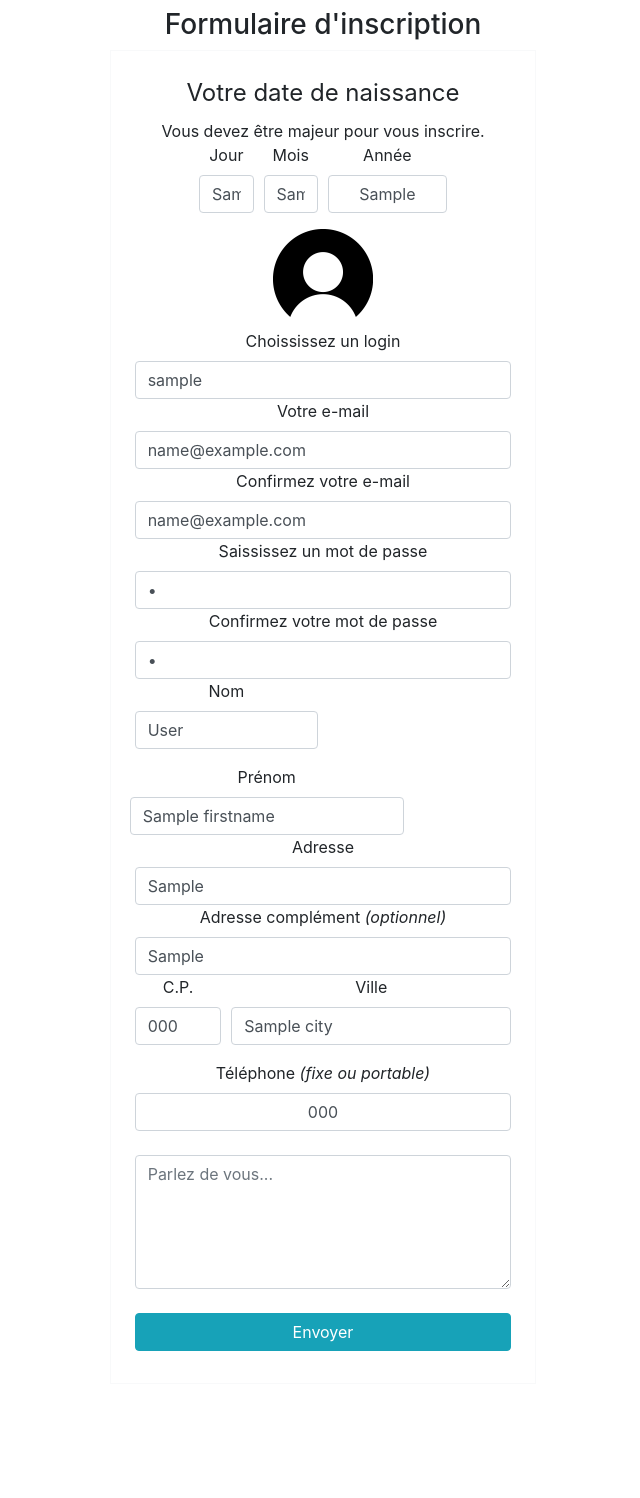
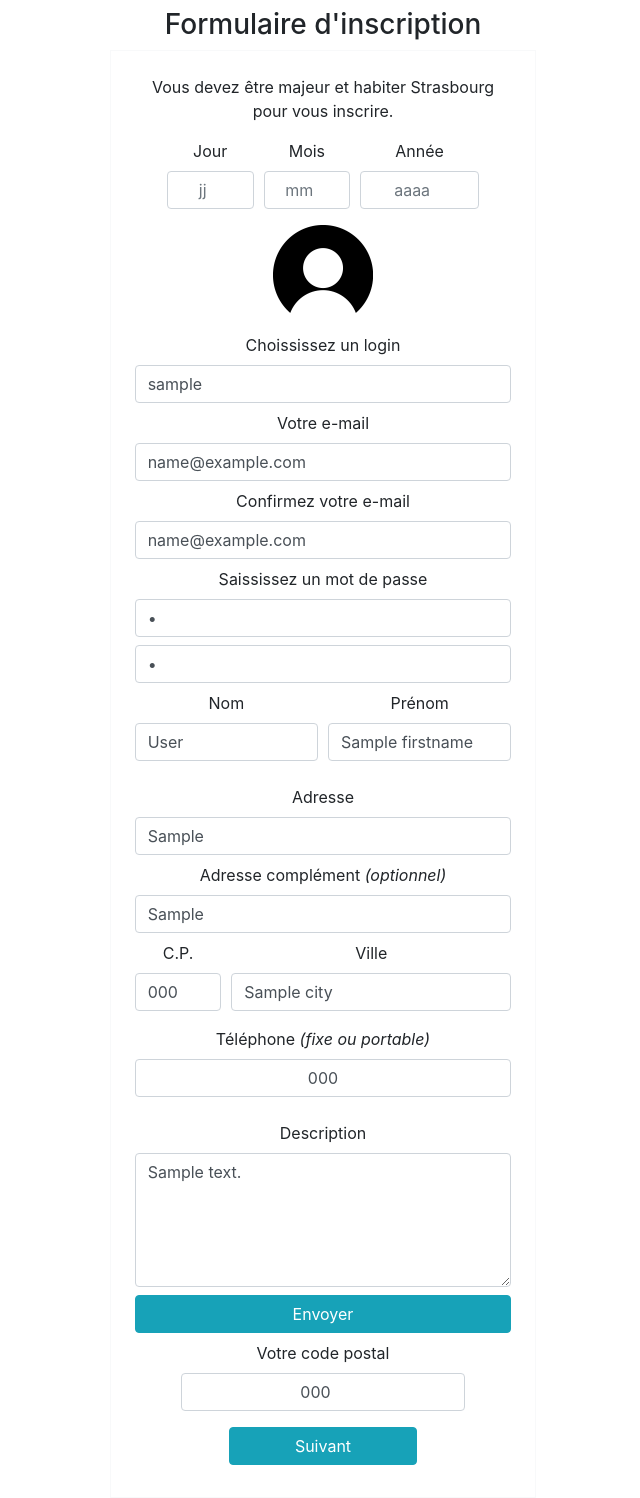
Before and after one commit to eFrederic67/Strashelp, a PHP site: template src/View/Session/signup.html.twig in a window 1280 px wide. Shown: the whole page, without its empty margins (317-957 px from the left). Before the commit the page ends 1351 px from the top, so only its background shows below. Run offline with PHP 8.4, Linux system fonts and the light colour scheme; the template is opened without the code that fills it: most values are stand-ins (such as "Sample title", 1, 10 or a date in 2020); some libraries are stand-ins or nearby versions.

Commit message:
mise à jour du système d'inscription

```diff
--- a/src/View/Session/signup.html.twig
+++ b/src/View/Session/signup.html.twig
@@ -1,198 +1,148 @@
 {% extends 'layout.html.twig' %}
 
 {% block content %}
+<script>
 
-<div class="signup" id="signup" style="display: {{display}};">
+</script>
+    <div class="signup" id="signup" style="display: block;">
         <h1 class="h3 text-center mt-2">Formulaire d'inscription</h1>
         <form class="Session_form text-center border border-light p-4 col-4 offset-4" target="" method="POST">
-        <fieldset>
                 <div>
-                <fieldset>
-                    <legend>Votre date de naissance</legend>
-                    Vous devez être majeur pour vous inscrire.
-                    <span class="SignUpFormError">{{ errors.DateOfBirthError }}</span>
+                    <p>Vous devez être majeur et habiter Strasbourg<br/>
+                        pour vous inscrire.</p>
+                    <fieldset class="mt-2">
+                        {% if errors.dateOfBirth != "" %}
+                            <h5 class="h6 text-danger">{{ errors.dateOfBirth }}</h5>
+                        {% endif %}
                         <div class="form-row">
-                        <div class="form-group col-md-2 offset-2">
+                            <div class="form-group col-md-3 offset-1">
                                 <label for="dayOfBirth">Jour</label><br/>
-                            <input class="form-control text-center" type="text" id="dayOfBirth" name="dayOfBirth" pattern="[0-9]{2}" minlength="1" maxlength="2" max="31" placeholder="jj" value="{{ dayOfBirth }}" />
+                                <input class="form-control text-center" type="number" id="dayOfBirth" name="dayOfBirth" pattern="[0-9]{2}" minlength="1" maxlength="2" max="31" placeholder="jj" value="{{ dayOfBirth }}" required>
                             </div>
-                        <div class="form-group col-md-2">
+                            <div class="form-group col-md-3">
                                 <label for="monthOfBirth">Mois</label><br/>
-                            <input class="form-control text-center" type="text" id="monthOfBirth" name="monthOfBirth" pattern="[0-9]{2}" minlength="1" maxlength="2" max="12" placeholder="mm" value="{{ monthOfBirth }}" />
+                                <input class="form-control text-center" type="number" id="monthOfBirth" name="monthOfBirth" pattern="[0-9]{2}" minlength="1" maxlength="2" max="12" placeholder="mm" value="{{ monthOfBirth }}" required>
                             </div>
                             <div class="form-group col-md-4">
                                 <label for="yearOfBirth">Année</label><br/>
-                            <input class="form-control text-center" type="text" id="yearOfBirth" name="yearOfBirth" pattern="[0-9]{4}" minlength="4" maxlength="4"  max="2025" placeholder="aaaa" value="{{ yearOfBirth }}" />
+                                <input class="form-control text-center" type="number" id="yearOfBirth" name="yearOfBirth" pattern="^[0-9]*$" minlength="4" maxlength="4"  min="1920" max="2025" placeholder="aaaa" value="{{ yearOfBirth }}" required>
                             </div>
                         </div>
                     </fieldset>
                 </div>
+                <div class="cachee" style="display: {{ display2 }}">
                     <div>
                         <input type="hidden" name="MAX_FILE_SIZE" value="2000000" />
                         <img class="profilPic" src="/assets/images/profil.png" alt="profilpic">
                         <input type="hidden" name="avatar" value="/assets/images/profil.png">
                     </div>
 
-            <div>
+                    <div class="mt-2">
+                        {% if errors.login != "" %}
+                            <h5 class="h6 text-danger">{{ errors.login }}</h5>
+                        {% endif %}
                         <label for="login">Choississez un login</label><br/>
-                <input class="form-control" type="text"  id="login"  name="login" value="{{ login }}" /> <span class="SignUpFormError">{{ errors.login }}</span>
+                        <input class="form-control" type="text" id="login"  name="login" value="{{ login }}" placeholder="login" required>
                     </div>
-            <div>
+                    <div class="mt-2">
+                        {% if errors.email != "" %}
+                            <h5 class="h6 text-danger">{{ errors.email }}</h5>
+                        {% endif %}
                         <label for="email">Votre e-mail</label><br/>
-                <input class="form-control" type="email"  id="email"  name="email" value="{{ email }}" /> <span class="EmailFormError">{{ errors.email }}</span>
+                        <input class="form-control" type="email" id="email"  name="email" value="{{ email }}" placeholder="monadresse@site.com"required>
                     </div>
-            <div>
+                    <div class="mt-2">
                         <label for="emailConf">Confirmez votre e-mail</label><br/>
-                <input class="form-control" type="email"  id="emailConf"  name="emailConf" value="{{ emailConf }}" /> <span class="EmailFormError">{{ errors.emailConf }}</span>
+                        <input class="form-control" type="email" id="emailConf"  name="emailConf" value="{{ emailConf }}" placeholder="monadresse@site.com" required>
                     </div>
-            <div>
+                    <div class="mt-2">
                         <label for="password">Saississez un mot de passe</label><br/>
-                <input class="form-control" type="password"  id="password"  name="password" pattern="(?=.*\d)(?=.*[a-z])(?=.*[A-Z]).{8,}" value="{{ password }}" /><span class="SignUpFormError">{{ errors.password }}</span>
+                        <input class="form-control" type="password" id="password"  name="password" pattern="(?=.*\d)(?=.*[a-z])(?=.*[A-Z]).{8,}" value="{{ password }}" placeholder="mot de passe" required>
+                        <input class="form-control mt-2" type="password" id="passwordConf"  name="passwordConf" pattern="(?=.*\d)(?=.*[a-z])(?=.*[A-Z]).{8,}" value="{{ passwordConf }}" placeholder="Confirmez votre mot de passe" required>
                     </div>
-            <div>
-                <label for="passwordConf">Confirmez votre mot de passe</label><br/>
-                <input class="form-control" type="password"  id="passwordConf"  name="passwordConf" pattern="(?=.*\d)(?=.*[a-z])(?=.*[A-Z]).{8,}" value="{{ passwordConf }}" /><span class="SignUpFormError">{{ errors.passwordConf }}</span>
+                    <fieldset>
+                        <div class="form-row mt-2">
+                            <div class="form-group col-6">
+                                {% if errors.lastname != "" %}
+                                    <h5 class="h6 text-danger">{{ errors.lastname }}</h5>
+                                {% endif %}
+                                <label for="lastname">Nom</label><br/>
+                                <input class="form-control" type="text" id="lastname"  name="lastname" value="{{ lastname }}" placeholder="Nom de famille" required>
                             </div>
-        </fieldset>
-        <fieldset>
-            <div class="form-row">
                             <div class="form-group col-6">
-                    <label for="lastname">Nom</label><br/>
-                    <input class="form-control" type="text"  id="lastname"  name="lastname" value="{{ lastname }}" /><span class="SignUpFormError">{{ errors.lastname }}</span>
-                </div class="form-group col-6">
-                    <div>
+                                {% if errors.firstname != "" %}
+                                    <h5 class="h6 text-danger">{{ errors.firstname }}</h5>
+                                {% endif %}
                                 <label for="firstname">Prénom</label><br/>
-                    <input class="form-control" type="text"  id="firstname"  name="firstname" value="{{ firstname }}" /><span class="SignUpFormError">{{ errors.firstname }}</span>
+                                <input class="form-control" type="text" id="firstname"  name="firstname" value="{{ firstname }}" placeholder="Prénom" required>
                             </div>
                         </div>
 
-            <div>
+                        <div class="mt-2">
+                            {% if errors.adresse_1 != "" %}
+                                <h5 class="h6 text-danger">{{ errors.adresse_1 }}</h5>
+                            {% endif %}
                             <label for="adresse_1">Adresse</label><br/>
-                <input class="form-control" type="text"  id="adresse_1" name="adresse_1" value="{{ adresse_1 }}"  /><span class="SignUpFormError">{{ errors.adresse_1 }}</span>
+                            <input class="form-control" type="text" id="adresse_1" name="adresse_1" value="{{ adresse_1 }}" required  />
                         </div>
-            <div>
+                        <div class="mt-2">
                             <label for="adresse_2">Adresse complément <i>(optionnel)</i></label><br/>
-                <input class="form-control" type="text"  id="adresse_2" name="adresse_2" value="{{ adresse_2 }}"/>
+                            <input class="form-control" type="text" id="adresse_2" name="adresse_2" value="{{ adresse_2 }}"/>
                         </div>
 
-            <div class="form-row">
+                        <div class="form-row mt-2">
+
+                            {% if errors.zipcode != "" %}
+                                <div>
+                                    <h5 class="h6 text-danger">{{ errors.zipcode }}</h5>
+                                </div>
+                            {% endif %}
+                            {% if errors.city != "" %}
+                                <div>
+                                    <h5 class="h6 text-danger">{{ errors.city }}</h5>
+                                </div>
+                            {% endif %}
                             <div class="form-group col-3">
                                 <label for="zipcode">C.P.</label><br/>
-                    <input class="form-control" type="text"  id="zipcode" name="zipcode" minlength="5" maxlength="5" value="{{ zipcode }}" /><span class="SignUpFormError">{{ errors.zipcode }}</span>
+                                <input class="form-control" type="text" id="zipcode" name="zipcode" pattern="[0-9]{5}" minlength="5" maxlength="5" value="{{ zipcode }}" required/>
                             </div>
                             <div class="form-group col-9">
                                 <label for="city">Ville</label><br/>
-                    <input class="form-control" type="text"  id="city" name="city" value="{{ city }}" /><span class="SignUpFormError">{{ errors.city }}</span>
+                                <input class="form-control" type="text" id="city" name="city" value="{{ city }}" required>
                             </div>
                         </div>
                         <div>
+                            {% if errors.phone != "" %}
+                                <h5 class="h6 text-danger">{{ errors.phone }}</h5>
+                            {% endif %}
                             <label for="phone">Téléphone <i>(fixe ou portable)</i></label><br/>
-                <input class="form-control text-center" type="text"  id="phone" name="phone" pattern="(01|02|03|04|05|06|07|08|09)[ \.\-\/]?[0-9]{2}[ \.\-\/]?[0-9]{2}[ \.\-\/]?[0-9]{2}[ \.\-\/]?[0-9]{2}" minlength="10" maxlength="10" placeholder="0612345678" value="{{ phone }}"  /><span class="SignUpFormError">{{ erros.phone }}</span>
+                            <input class="form-control text-center" type="text" id="phone" name="phone" pattern="(01|02|03|04|05|06|07|08|09)[ \.\-\/]?[0-9]{2}[ \.\-\/]?[0-9]{2}[ \.\-\/]?[0-9]{2}[ \.\-\/]?[0-9]{2}" minlength="10" maxlength="10" placeholder="0612345678" value="{{ phone }}"  required>
                         </div>
 
-            <div>
-                <textarea class="form-control my-4" name="description" id="description" rows="5" placeholder="Parlez de vous..."></textarea>
+                        <div class="mt-4">
+                            {% if errors.dateOfBirth != "" %}
+                                <h5 class="h6 text-danger">{{ errors.dateOfBirth }}</h5>
+                            {% endif %}
+                            <label for="description">Description</label>
+                            <textarea class="form-control" name="description" id="description" rows="5" placeholder="Parlez de vous...">{{ description }}</textarea>
                         </div>
                     </fieldset>
-        <div  class="button">
+                    <div  class="button my-2">
                         <button class="btn btn-info btn-block mb-2" type="submit">Envoyer</button>
                     </div>
+                </div>
+
+                <div class="cachee" style="display: {{ display1 }}">
+                    <div class="form-group col-10 offset-1">
+                        <label for="zipcode">Votre code postal</label><br/>
+                        <input class="form-control text-center" type="number" id="zipcode2" name="zipcode2" pattern="[0-9]{5}" minlength="5" maxlength="5" value="{{ zipcode }}" required>
+                    </div>
+                    <div  class="button">
+                        <button type="button" class="btn btn-info btn-block col-6 offset-3 mb-2" onmouseup="toggleInscription('cachee')">Suivant</button>
+                    </div>
+                </div>
+
         </form>
     </div>
-{#    <!--Section: Contact v.2-->
-    <section class="mb-4">
 
-        <!--Section heading-->
-        <h2 class="h1-responsive font-weight-bold text-center my-4">Contact us</h2>
-        <!--Section description-->
-        <p class="text-center w-responsive mx-auto mb-5">Do you have any questions? Please do not hesitate to contact us directly. Our team will come back to you within
-            a matter of hours to help you.</p>
-
-        <div class="row">
-
-            <!--Grid column-->
-            <div class="col-md-9 mb-md-0 mb-5">
-                <form id="contact-form" name="contact-form" action="mail.php" method="POST">
-
-                    <!--Grid row-->
-                    <div class="row">
-
-                        <!--Grid column-->
-                        <div class="col-md-6">
-                            <div class="md-form mb-0">
-                                <input type="text" id="name" name="name" class="form-control">
-                                <label for="name" class="">Your name</label>
-                            </div>
-                        </div>
-                        <!--Grid column-->
-
-                        <!--Grid column-->
-                        <div class="col-md-6">
-                            <div class="md-form mb-0">
-                                <input type="text" id="email" name="email" class="form-control">
-                                <label for="email" class="">Your email</label>
-                            </div>
-                        </div>
-                        <!--Grid column-->
-
-                    </div>
-                    <!--Grid row-->
-
-                    <!--Grid row-->
-                    <div class="row">
-                        <div class="col-md-12">
-                            <div class="md-form mb-0">
-                                <input type="text" id="subject" name="subject" class="form-control">
-                                <label for="subject" class="">Subject</label>
-                            </div>
-                        </div>
-                    </div>
-                    <!--Grid row-->
-
-                    <!--Grid row-->
-                    <div class="row">
-
-                        <!--Grid column-->
-                        <div class="col-md-12">
-
-                            <div class="md-form">
-                                <textarea type="text" id="message" name="message" rows="2" class="form-control md-textarea"></textarea>
-                                <label for="message">Your message</label>
-                            </div>
-
-                        </div>
-                    </div>
-                    <!--Grid row-->
-
-                </form>
-
-                <div class="text-center text-md-left">
-                    <a class="btn btn-primary" onclick="document.getElementById('contact-form').submit();">Send</a>
-                </div>
-                <div class="status"></div>
-            </div>
-            <!--Grid column-->
-
-            <!--Grid column-->
-            <div class="col-md-3 text-center">
-                <ul class="list-unstyled mb-0">
-                    <li><i class="fas fa-map-marker-alt fa-2x"></i>
-                        <p>San Francisco, CA 94126, USA</p>
-                    </li>
-
-                    <li><i class="fas fa-phone mt-4 fa-2x"></i>
-                        <p>+ 01 234 567 89</p>
-                    </li>
-
-                    <li><i class="fas fa-envelope mt-4 fa-2x"></i>
-                        <p>contact@mdbootstrap.com</p>
-                    </li>
-                </ul>
-            </div>
-            <!--Grid column-->
-
-        </div>
-
-    </section>
-    <!--Section: Contact v.2-->#}
 {% endblock %}
--- a/src/View/layout.html.twig
+++ b/src/View/layout.html.twig
@@ -12,6 +12,7 @@
     <link rel="icon" href="/assets/images/favicon.png">
     <link rel="stylesheet" href="https://maxcdn.bootstrapcdn.com/bootstrap/4.0.0/css/bootstrap.min.css"
           integrity="sha384-Gn5384xqQ1aoWXA+058RXPxPg6fy4IWvTNh0E263XmFcJlSAwiGgFAW/dAiS6JXm" crossorigin="anonymous">
+    <script src="/assets/JS/script.js"></script>
 </head>
 
 <body>
```
Also changed, not shown: public/pouet.php (added, +17 -0 lines), src/Controller/HomeController.php (+1 -55 lines), src/Controller/SessionController.php (+50 -11 lines), src/Model/SessionManager.php (+34 -81 lines), src/routing.php (+2 -16 lines), public/assets/JS/script.js, public/assets/JS/unused.js (added), public/index.php (line endings or trailing spaces). Lines whose indentation alone changed are shown as unchanged.
